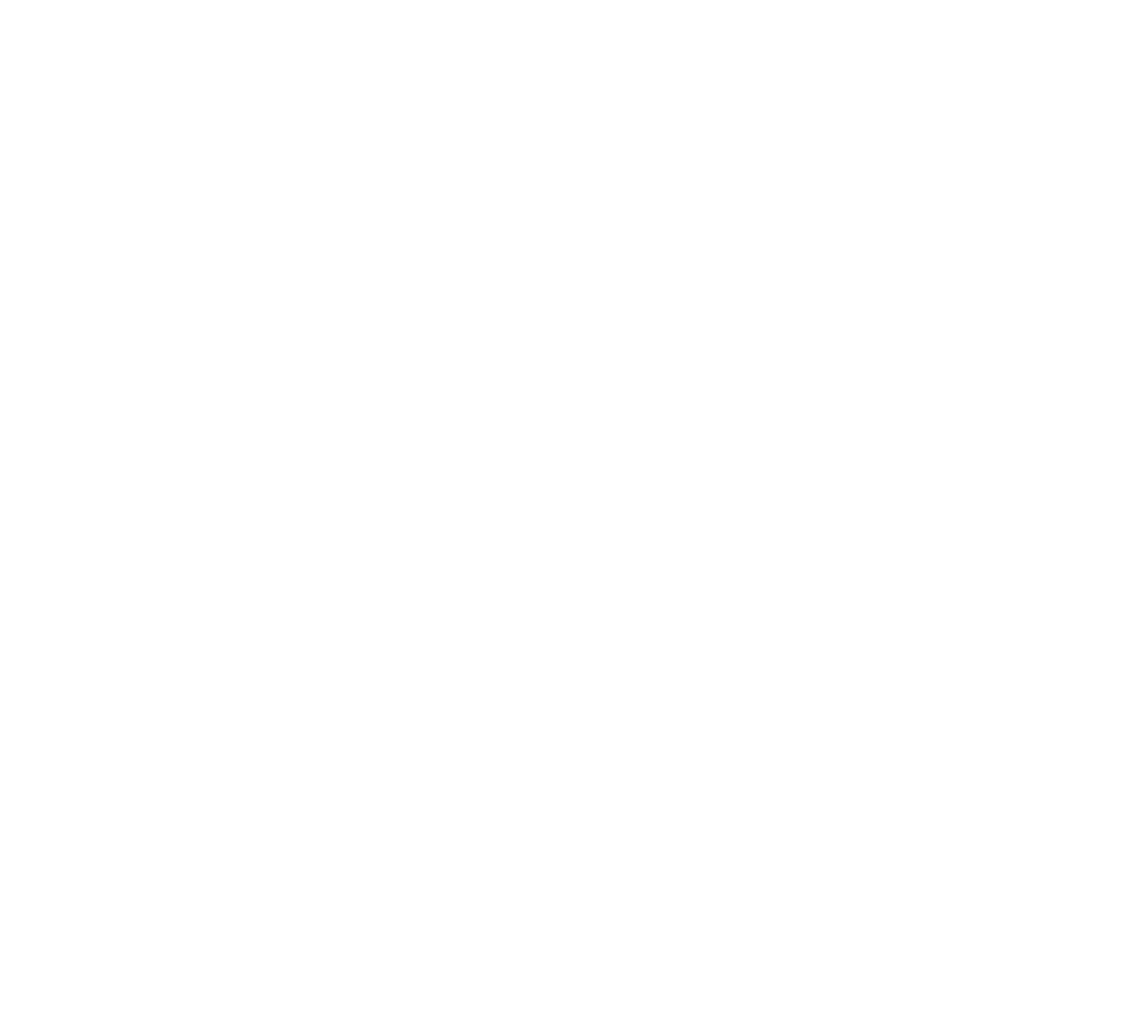
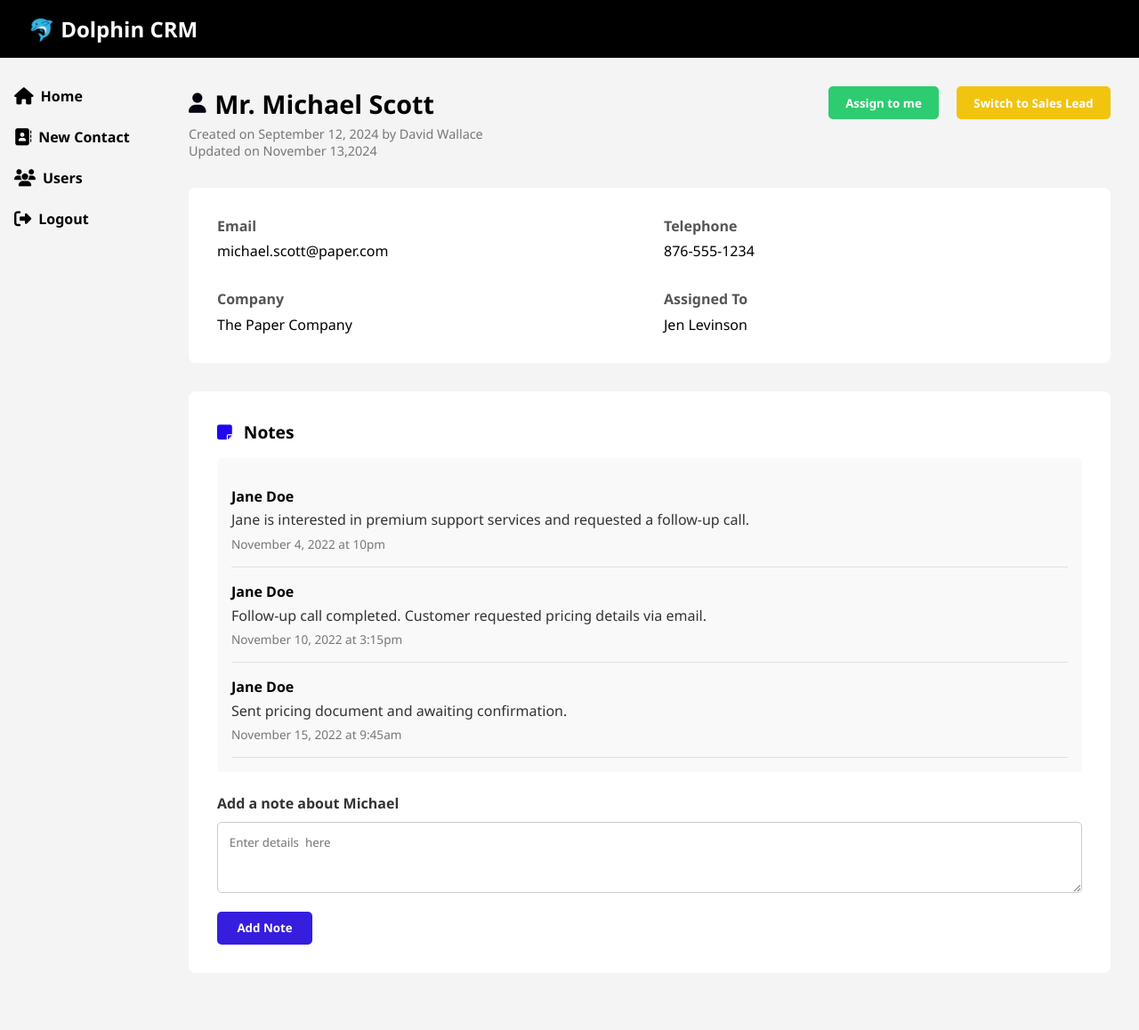
Before and after one commit to jevocapalot/info2180-finalproject, a PHP site: page /contact-details.html in a window 1280 px wide. Before the commit the page is empty. Shown: the whole page at 89% size. Before the commit the page ends 800 px from the top, so only its background shows below. Run offline with PHP 8.4, Linux system fonts and the light colour scheme.

Commit message:
Modified contact details page and css

```diff
--- a/contact-details.html
+++ b/contact-details.html
@@ -0,0 +1,133 @@
+<!DOCTYPE html>
+<html lang="en">
+<head>
+<meta charset="UTF-8">
+<title>🐬 Dolphin CRM - Contact Details</title>
+<link rel="stylesheet" href="https://cdnjs.cloudflare.com/ajax/libs/font-awesome/6.4.0/css/all.min.css">
+<link rel="stylesheet" href="css/style.css">
+</head>
+<body>
+
+<!-- Top Bar -->
+<header class="top-bar">
+    <h1>🐬 Dolphin CRM</h1>
+</header>
+
+<div class="page-container">
+
+    <!-- Sidebar -->
+    <nav class="sidebar">
+        <ul>
+            <li><i class="fa-solid fa-house"></i> Home</li>
+            <li><i class="fa-solid fa-address-book"></i> New Contact</li>
+            <li><i class="fa-solid fa-users"></i> Users</li>
+            <li><i class="fa-solid fa-right-from-bracket"></i> Logout</li>
+        </ul>
+    </nav>
+
+    <!-- Main Content -->
+    <main class="main-content">
+
+        <!-- Header Row -->
+        <div class="contact-header">
+            <div>
+                <h2 class="contact-name">
+    <i class="fa-solid fa-user contact-icon"></i>
+    Mr. Michael Scott
+</h2>
+
+                <p class="contact-meta">
+                    Created on September 12, 2024 by David Wallace<br>
+                    Updated on November 13,2024
+                </p>
+
+            </div>
+
+            <div class="contact-actions">
+                <button class="btn-assign">Assign to me</button>
+                <button class="btn-switch">Switch to Sales Lead</button>
+            </div>
+        </div>
+
+        <!-- Box 1: Contact Info -->
+        <div class="details-box">
+
+            <div class="details-grid">
+                <div>
+                    <label>Email</label>
+                    <p>michael.scott@paper.com</p>
+                </div>
+
+                <div>
+                    <label>Telephone</label>
+                    <p>876-555-1234</p>
+                </div>
+
+                <div>
+                    <label>Company</label>
+                    <p>The Paper Company</p>
+                </div>
+
+                <div>
+                    <label>Assigned To</label>
+                    <p>Jen Levinson</p>
+                </div>
+            </div>
+
+        </div>
+
+        <!-- Box 2: Notes -->
+        <div class="details-box">
+
+            <div class="notes-header">
+                <h3><i class="fa-solid fa-note-sticky"></i> Notes</h3>
+            </div>
+
+            <div class="notes-content">
+
+
+    <div class="note-entry">
+        <p class="note-author">Jane Doe</p>
+        <p class="note-text">
+            Jane is interested in premium support services and requested a follow-up call.
+        </p>
+        <p class="note-date">November 4, 2022 at 10pm</p>
+    </div>
+
+
+    <div class="note-entry">
+        <p class="note-author">Jane Doe</p>
+        <p class="note-text">
+            Follow-up call completed. Customer requested pricing details via email.
+        </p>
+        <p class="note-date">November 10, 2022 at 3:15pm</p>
+    </div>
+
+
+    <div class="note-entry">
+        <p class="note-author">Jane Doe</p>
+        <p class="note-text">
+            Sent pricing document and awaiting confirmation.
+        </p>
+        <p class="note-date">November 15, 2022 at 9:45am</p>
+    </div>
+
+</div>
+
+
+           <div class="add-note">
+    <h4 class="add-note-title">Add a note about Michael</h4>
+
+    <textarea placeholder="Enter details  here"></textarea>
+
+    <button class="btn-add-note">Add Note</button>
+</div>
+
+
+        </div>
+
+    </main>
+</div>
+
+</body>
+</html>
--- a/css/style.css
+++ b/css/style.css
@@ -341,3 +341,173 @@ footer {
         flex-direction: column;
     }
 }
+
+
+
+/* ===== Contact Header ===== */
+
+.contact-header {
+    display: flex;
+    justify-content: space-between;
+    align-items: flex-start;
+    margin-bottom: 2rem;
+}
+
+.contact-header h2 {
+    margin: 0;
+    font-size: 1.8rem;
+}
+
+.contact-meta {
+    font-size: 0.9rem;
+    color: #777;
+    margin-top: 0.3rem;
+}
+
+/* Action buttons */
+.contact-actions button {
+    margin-left: 1rem;
+    padding: 0.6rem 1.2rem;
+    border: none;
+    border-radius: 5px;
+    font-weight: bold;
+    cursor: pointer;
+}
+
+.btn-assign {
+    background-color: #2ecc71;
+    color: #fff;
+}
+
+.btn-switch {
+    background-color: #f1c40f;
+    color: #fff;
+}
+
+.btn-assign:hover,
+.btn-switch:hover {
+    opacity: 0.85;
+}
+
+/* ===== Details Boxes ===== */
+
+.details-box {
+    background-color: #fff;
+    padding: 2rem;
+    border-radius: 8px;
+    margin-bottom: 2rem;
+}
+
+/* Contact Info Grid */
+.details-grid {
+    display: grid;
+    grid-template-columns: repeat(2, 1fr);
+    gap: 2rem;
+}
+
+.details-grid label {
+    font-weight: bold;
+    color: #555;
+}
+
+.details-grid p {
+    margin-top: 0.4rem;
+}
+
+/* ===== Notes Section ===== */
+
+.notes-header h3 {
+    margin-bottom: 1rem;
+    font-size: 1.2rem;
+}
+
+.notes-header i {
+    margin-right: 0.5rem;
+    color: #2106f1;
+}
+
+.notes-content {
+    background-color: #f9f9f9;
+    padding: 1rem;
+    border-radius: 5px;
+    margin-bottom: 1.5rem;
+}
+
+.add-note textarea {
+    width: 100%;
+    min-height: 80px;
+    padding: 0.8rem;
+    border-radius: 5px;
+    border: 1px solid #ccc;
+    margin-bottom: 1rem;
+    resize: vertical;
+}
+
+.btn-add-note {
+    background-color: #351edd;
+    color: #fff;
+    border: none;
+    padding: 0.6rem 1.4rem;
+    border-radius: 5px;
+    font-weight: bold;
+    cursor: pointer;
+}
+
+.btn-add-note:hover {
+    background-color: #333;
+}
+
+/* Responsive */
+@media (max-width: 768px) {
+    .details-grid {
+        grid-template-columns: 1fr;
+    }
+
+    .contact-header {
+        flex-direction: column;
+        gap: 1rem;
+    }
+
+    .contact-actions button {
+        margin-left: 0;
+        margin-right: 0.5rem;
+    }
+}
+.add-note-title {
+    margin-bottom: 0.6rem;
+    font-size: 1rem;
+    font-weight: bold;
+    color: #333;
+}
+/* Contact name with icon */
+.contact-name {
+    display: flex;
+    align-items: center;
+    gap: 0.6rem;
+    font-size: 1.6rem;
+    font-weight: bold;
+}
+
+.contact-icon {
+    color: #02010f;
+    font-size: 1.4rem;
+}
+.note-entry {
+    padding: 1rem 0;
+    border-bottom: 1px solid #e0e0e0;
+}
+
+.note-author {
+    font-weight: bold;
+    margin-bottom: 0.3rem;
+}
+
+.note-text {
+    margin-bottom: 0.4rem;
+    color: #333;
+}
+
+.note-date {
+    font-size: 0.85rem;
+    color: #777;
+}
```
